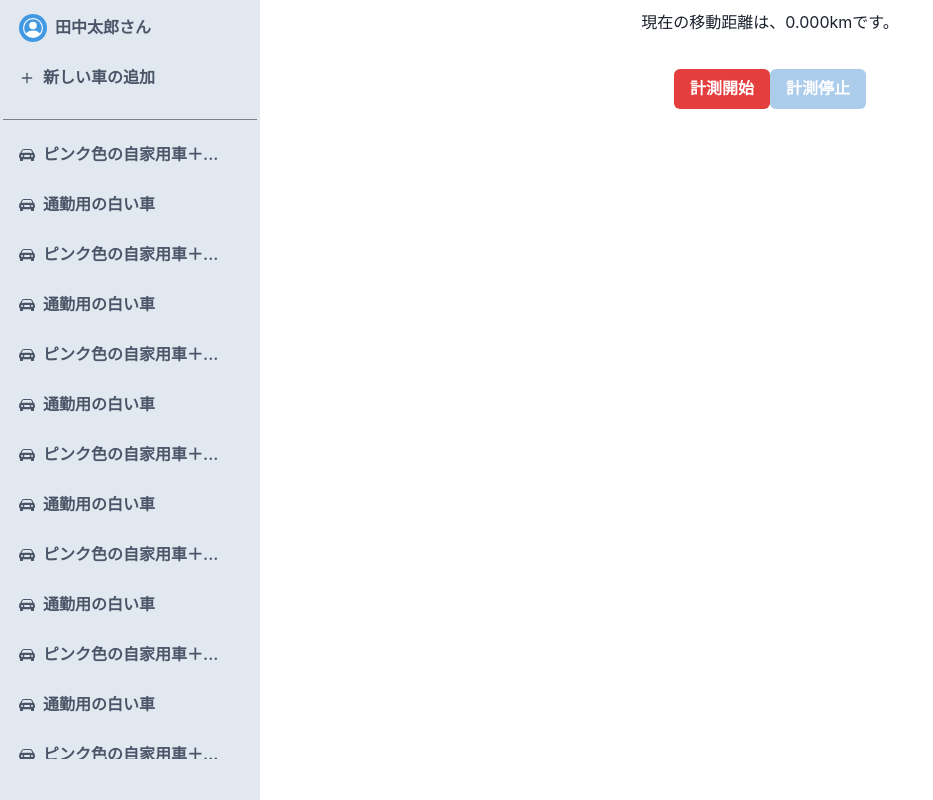
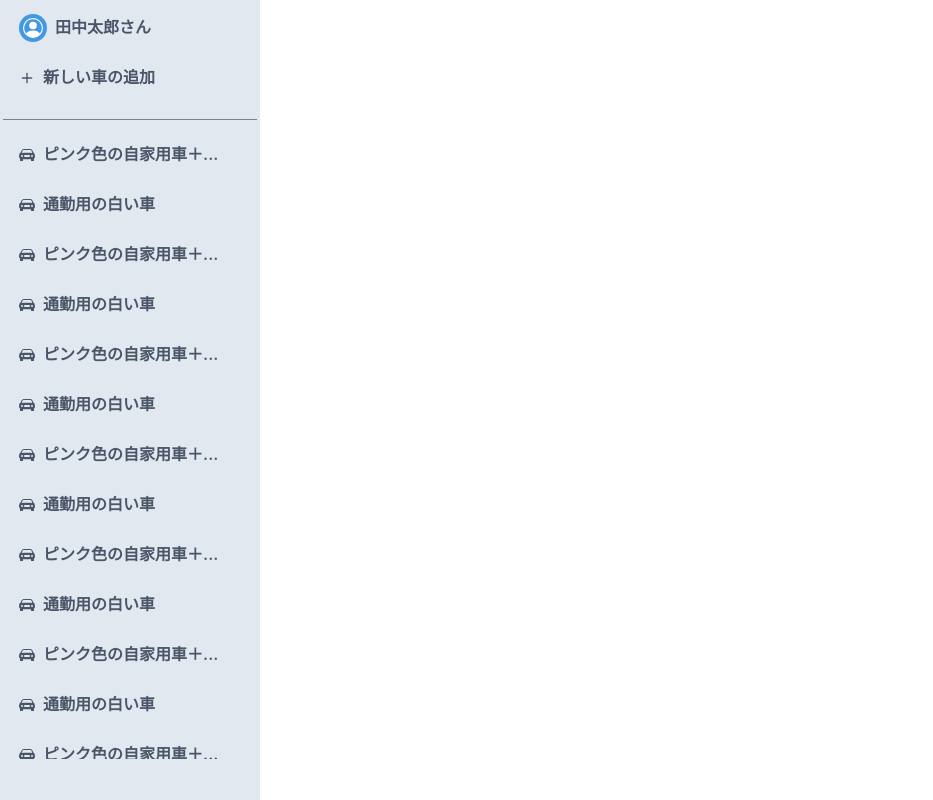
Before and after one commit to nakano2024/fuelana_front, a React (Create React App) app: page / in a window 1280 px wide. Shown: the whole page, without its empty margins (0-933 px from the left). Built offline with nearby package versions, Linux system fonts and the light colour scheme.

Commit message:
revise sidebar

```diff
--- a/src/component/MainContent.js
+++ b/src/component/MainContent.js
@@ -1,5 +1,6 @@
 import { Box, Flex } from "@chakra-ui/react"
 import { useContext } from "react"
+import { Route, Routes } from "react-router-dom";
 import { IsMobile } from "../context"
 import { TotalDistance } from "./TotalDistance";
 
@@ -15,7 +16,7 @@ export const MainContent = () => {
         p = {"10px"}
     >
         <Box>
-            <TotalDistance />
+
         </Box>
     </Flex>
 }
```
